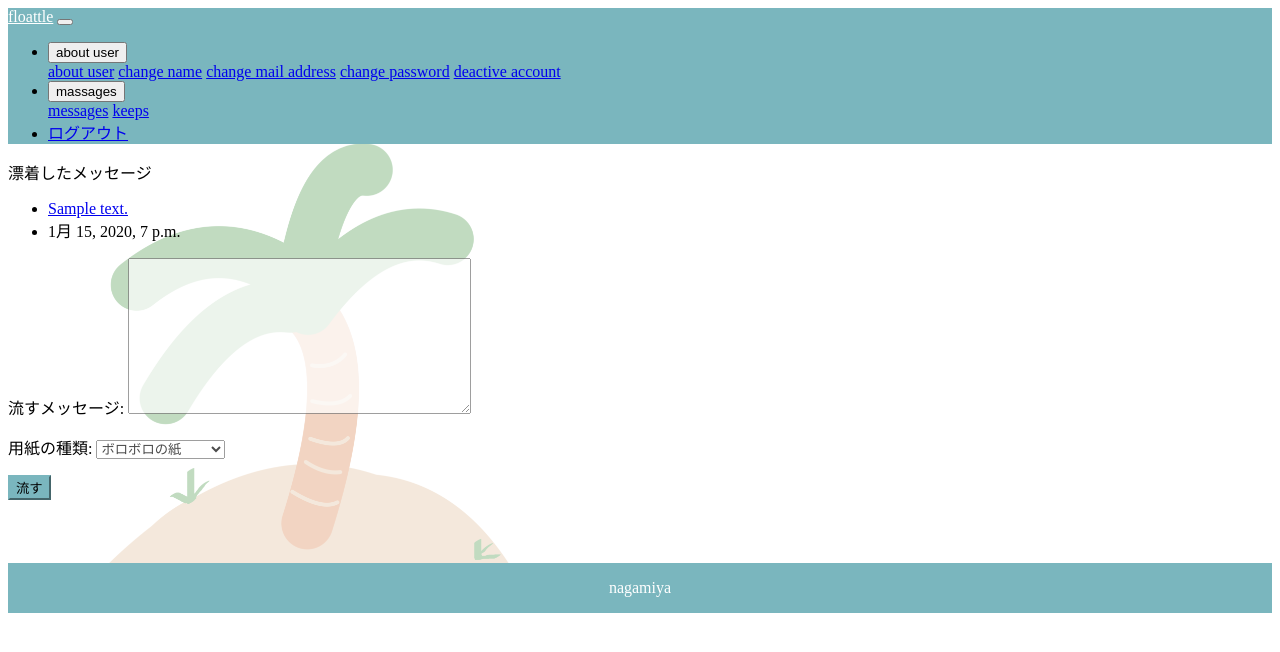
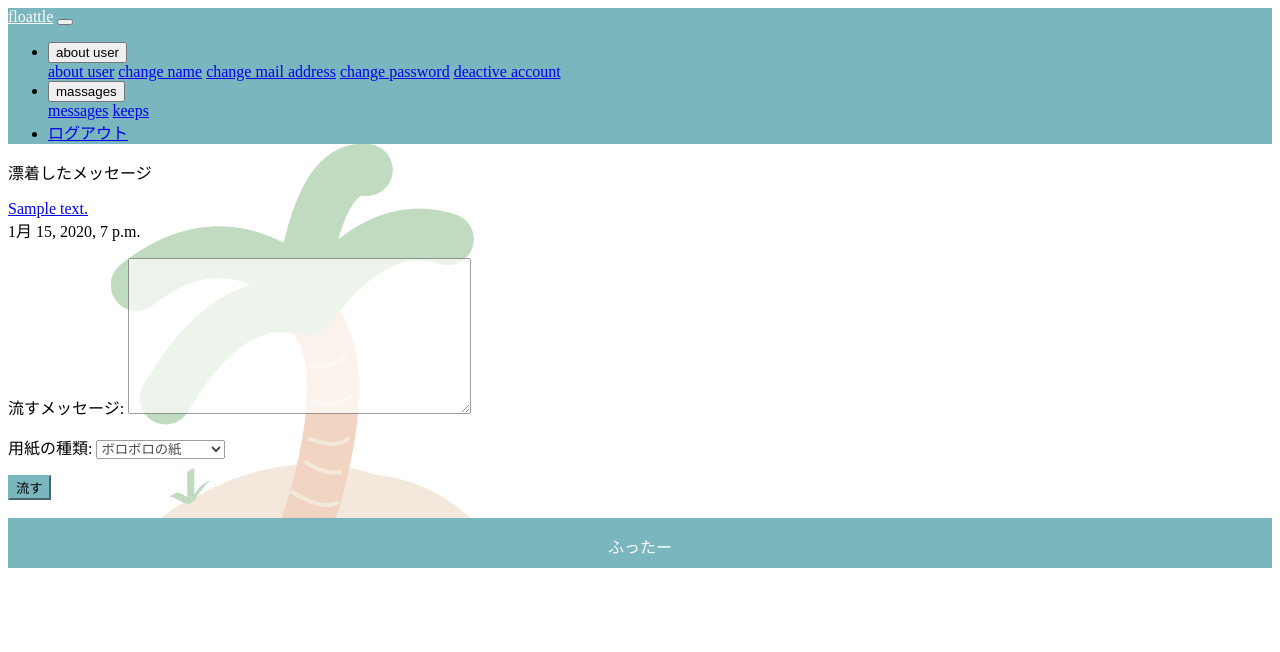
Before and after one commit to nagamiya/floattle, a Django app: page / in a window 1280 px wide. Shown: the top 652 px of the page. Run offline with Django 3.2, Linux system fonts and the light colour scheme; a user stored in the database is signed in; tables that the repository leaves empty hold one stand-in row (values such as "Sample post"); style sheets or scripts are compiled from the project's sources; some libraries are stand-ins or nearby versions.

Commit message:
波ができた

```diff
--- a/floattle/static/floattle/_custom.scss
+++ b/floattle/static/floattle/_custom.scss
@@ -23,14 +23,22 @@ html body {
     background-image: url($backgroundImage);
     background-color: rgba($color: #ffffff, $alpha: 0.5);
     background-blend-mode: lighten;
+
+    .navbar-light {
+        .navbar-brand {
+            color: white;
+        }
+    }
+    .navbar {
+        background: $shadowBlue;
+    }
+    .arrived-messages {
+        .title {
+
+        }
+    }
 }
 
-/*svg {
-    width: 100%;
-    path{
-    }
-}
-*/
 .navbar-light {
     .navbar-brand {
         color: white;
@@ -44,10 +52,12 @@ form {
     .form-control  {
         opacity: 0.7;
     }
-
     button {
-        margin-bottom: 5%;
+        margin-bottom: 3%;
     }
+}
+textarea.form-control{
+    height: 30%;
 }
 
 
@@ -61,19 +71,44 @@ form {
     color: $shadowBlue;
 }
 
+svg {
+    width: 100%;
+    height: 250px;
+    position: absolute;
+    bottom: 0;
+    left: 0;
+}
+
+
 footer {
     background-color: $shadowBlue;
     width:100%;
-    height: 50px;
+    height: 30px;
     position: absolute;
     bottom: 0;
-    margin-bottom: -50px;
+    left: 0;
+    margin-bottom: -30px;
     p {
         color: white;
         text-align: center;
+        vertical-align: middle;
     }
 }
 
 .push {
     height: 50px;
 }
+
+@media screen and (min-height:600px) {
+    svg {
+        width: 100%;
+        height: 45%;
+        position: absolute;
+        bottom: 0;
+        left: 0;
+    }
+
+    footer {
+        height: 50px;
+    }
+}
--- a/floattle/templates/floattle/base.html
+++ b/floattle/templates/floattle/base.html
@@ -64,13 +64,13 @@
         </div>
         <div class="negative-margin">
         </div>
-
+        <svg version="1.1" xmlns="http://www.w3.org/2000/svg"><path id="wave" d="" /></svg>
         <footer>
-            <p>nagamiya</p>
+            <p>ふったー</p>
         </footer>
     </div>
     <!-- SVG -->
-    <!--<svg version="1.1" xmlns="http://www.w3.org/2000/svg"><path id="wave" d="" /></svg> -->
+
 
     <!-- Optional JavaScript -->
     <!-- jQuery first, then Popper.js, then Bootstrap JS -->
--- a/floattle/templates/floattle/top.html
+++ b/floattle/templates/floattle/top.html
@@ -3,11 +3,17 @@
 {% block content %}
 {% if user.is_authenticated %}
     {% if pickup_post_list %}
-        <p>漂着したメッセージ</p>
-        <ul>
+        <div class="arrived-messages">
+            <p class="title">漂着したメッセージ</p>
             {% for post in pickup_post_list %}
-            <li><a href="{% url 'floattle:detail' post.pk %}">{{ post.text }}</a></li>
-            <li>{{ post.date_published }}</li>
+            <p>
+                <a href="{% url 'floattle:detail' post.pk %}">{{ post.text }}</a><br>
+                {% if post.date_published %}
+                    {{ post.date_published }}
+                {% else %}
+                    日付不明
+                {% endif %}
+            </p>
             {% endfor %}
         </ul>
 
```
Also changed, not shown: static/floattle/_custom.css (+13 -4 lines), 1 other file.
